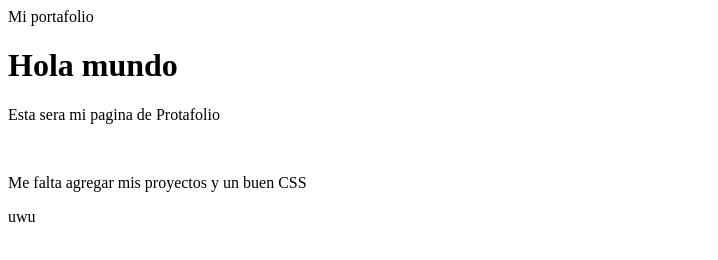
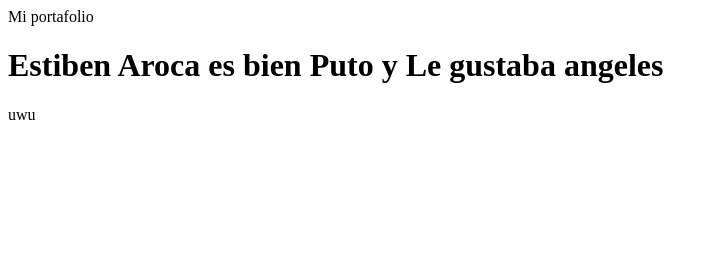
Before and after one commit to Helinks/portafolio, a plain HTML site: page index.html in a window 1280 px wide. Shown: the whole page, without its empty margins (0-718 px from the left). Drawn offline with Linux system fonts and the light colour scheme.

Commit message:
Update index.html

```diff
--- a/index.html
+++ b/index.html
@@ -3,10 +3,8 @@
     <tittle>Mi portafolio</tittle>
   </head>
   <body>
-    <h1>Hola mundo</h1>
-    <p>Esta sera mi pagina de Protafolio</p>
-    <br>
-    <p>Me falta agregar mis proyectos y un buen CSS</p>
+    <h1>Estiben Aroca es bien Puto y Le gustaba angeles </h1>
+
   </body>
   <footer>
     uwu
```
